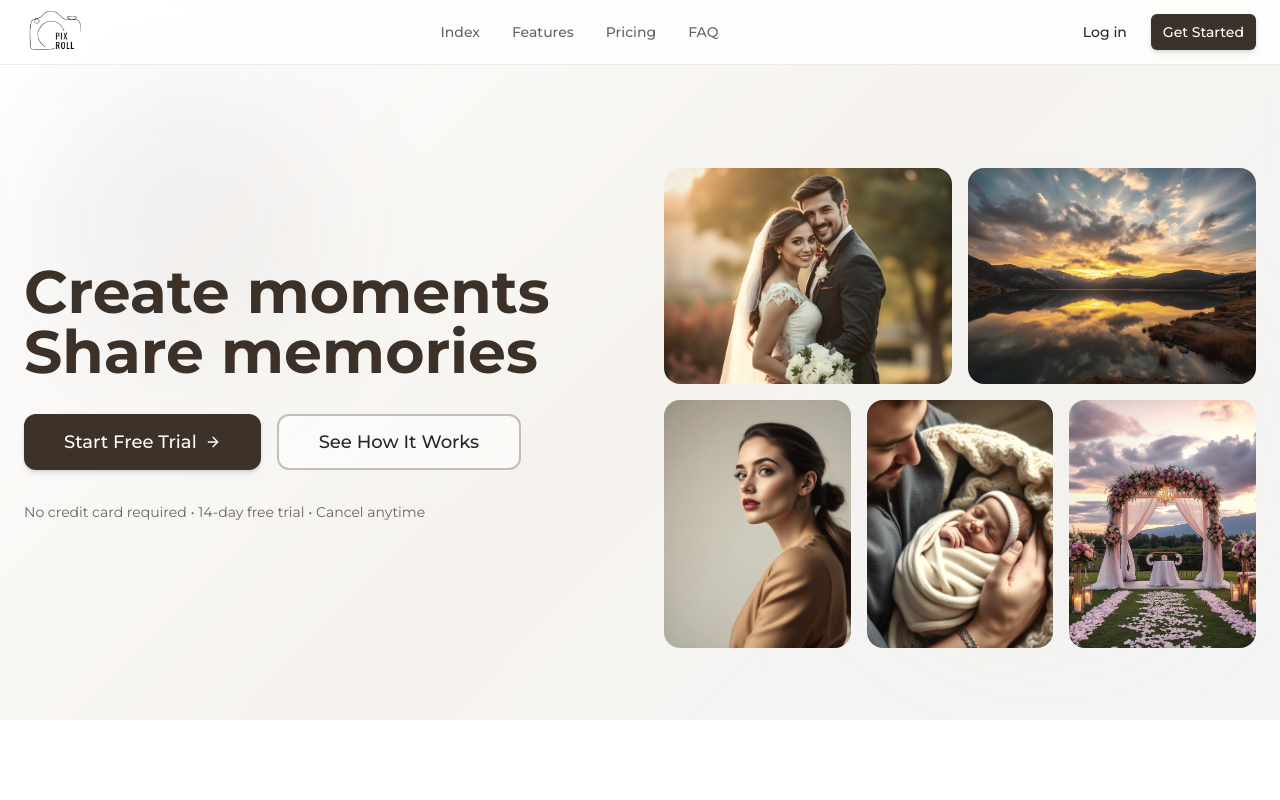
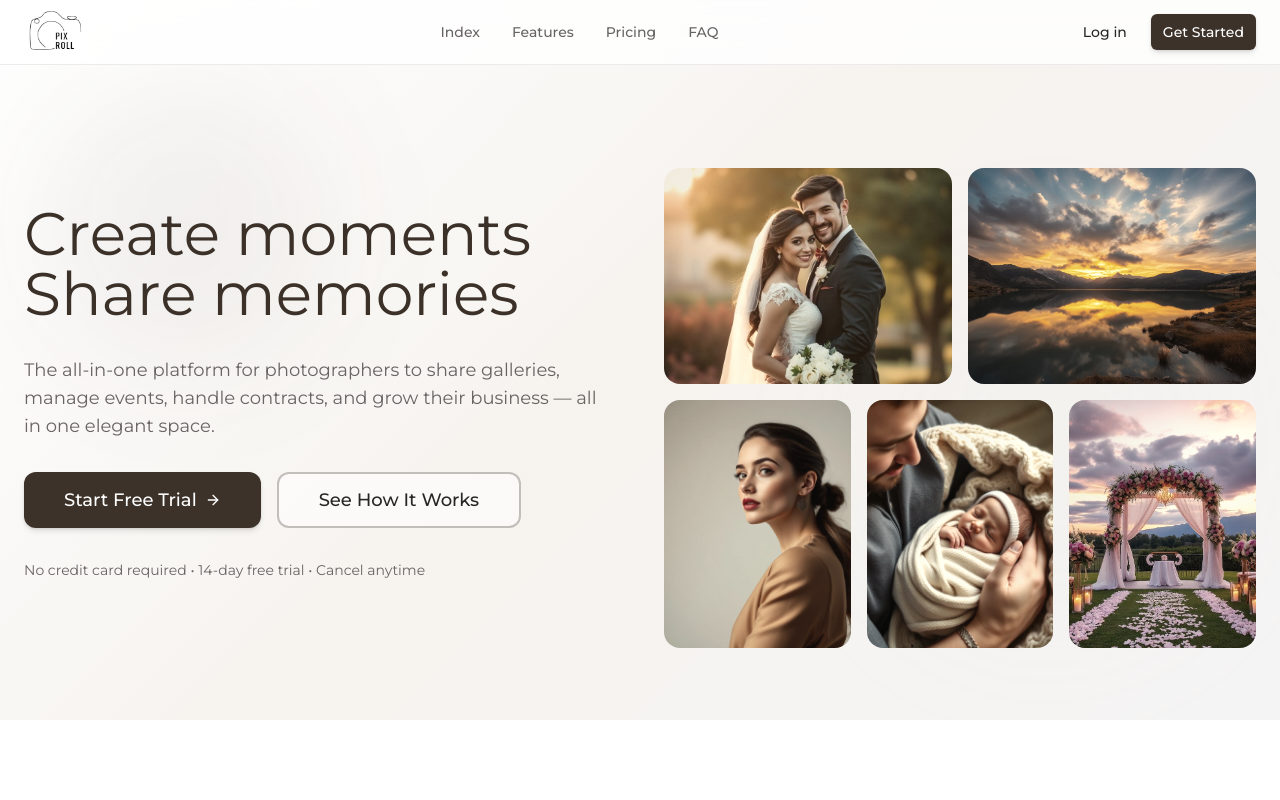
Before and after one commit to shirazar3-sys/bloom-lens-hub, a React (Vite) app: page / in a window 1280 px wide. Shown: the top 800 px of the page. Built offline with nearby package versions, Linux system fonts and the light colour scheme; the HTML template or start-up script is replaced by a standard one.

Commit message:
Reverted to commit 85af08156510a2cb3409848d66bda87af01be064

```diff
--- a/src/components/home/HeroSection.tsx
+++ b/src/components/home/HeroSection.tsx
@@ -22,7 +22,7 @@ const HeroSection = () => {
         <div className="grid lg:grid-cols-2 gap-12 items-center">
           {/* Left content */}
           <div className="space-y-8 text-center lg:text-left">
-            <h1 className="text-4xl md:text-5xl lg:text-6xl font-serif font-bold leading-tight animate-fade-up animation-delay-100">
+            <h1 className="text-4xl md:text-5xl lg:text-6xl font-serif leading-tight animate-fade-up animation-delay-100">
               <span className="block">
                 <span className="text-[#3B3129]">Create moments</span>
               </span>
@@ -30,6 +30,11 @@ const HeroSection = () => {
                 <span className="text-[#3B3129]">Share memories</span>
               </span>
             </h1>
+
+            <p className="text-lg text-muted-foreground max-w-xl mx-auto lg:mx-0 animate-fade-up animation-delay-200">
+              The all-in-one platform for photographers to share galleries, manage events, handle contracts, and grow
+              their business — all in one elegant space.
+            </p>
 
             <div className="flex flex-col sm:flex-row gap-4 justify-center lg:justify-start animate-fade-up animation-delay-300">
               <Button variant="hero" size="xl" className="group">
```
